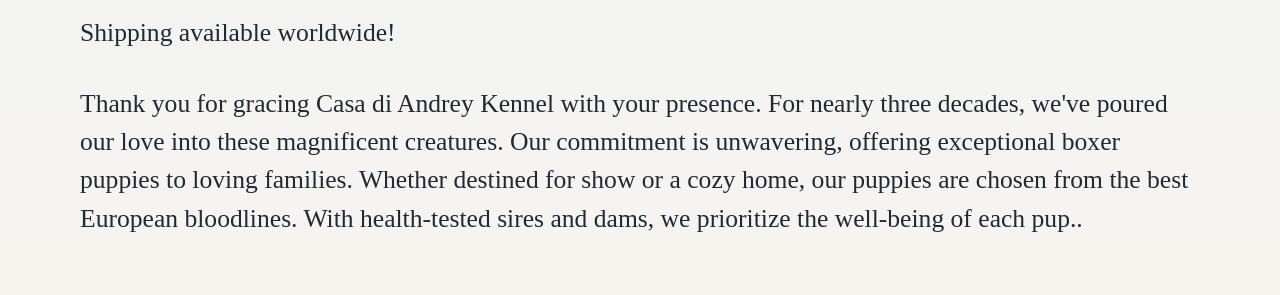
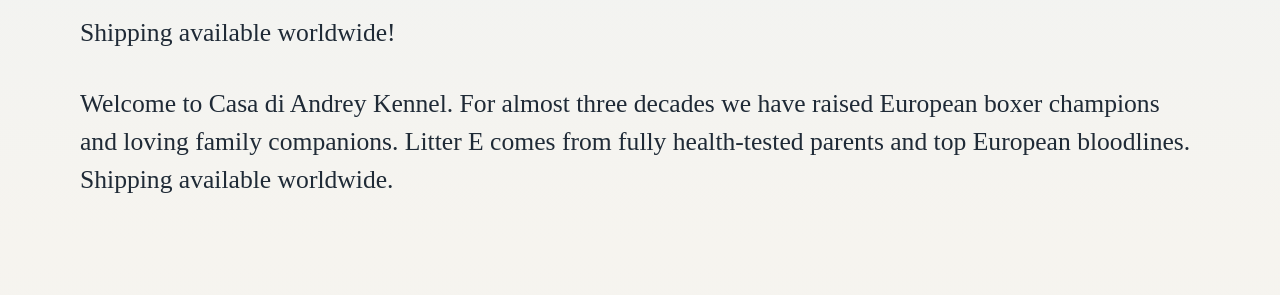
Before and after one commit to deboker/boxer-pupiess-kennel-casadiandrey, a React (Vite) app: page / in a window 1280 px wide. Shown: the part 1077-1372 px from the top of the page. Built offline with nearby package versions, Linux system fonts and the light colour scheme; a web font is replaced by a local one.

Commit message:
Improve SEO title/description and refresh hero copy

```diff
--- a/index.html
+++ b/index.html
@@ -3,7 +3,18 @@
   <head>
     <meta charset="UTF-8" />
     <meta name="viewport" content="width=device-width, initial-scale=1.0" />
-    <title>Boxer puppies</title>
+    <title>Casa di Andrey | European Boxer Puppies</title>
+    <meta
+      name="description"
+      content="Casa di Andrey kennel – European boxer puppies from health-tested parents. Litter E born 26 Feb 2026. Worldwide shipping and loving family homes."
+    />
+    <meta property="og:title" content="Casa di Andrey | European Boxer Puppies" />
+    <meta
+      property="og:description"
+      content="Meet Litter E born 26 Feb 2026. Champion bloodlines, health-tested parents, worldwide shipping."
+    />
+    <meta property="og:url" content="https://casa-di-andrey.com" />
+    <meta property="og:type" content="website" />
     <link rel="icon" href="src/assets/favicon.ico" type="image/x-icon" />
 
     <link
--- a/src/components/Body.jsx
+++ b/src/components/Body.jsx
@@ -104,7 +104,7 @@ export default function Body(props) {
         className={`meeting ${props.darkMode ? "dark-mode" : ""}`}
         id="meeting"
       >
-        <h2>From "CASA DI ANDREY": Introducing Litter E born 26.02.2026.</h2>
+        <h2>Casa di Andrey · Litter E born 26.02.2026</h2>
         <img
           src={meting}
           alt="Meeting"
@@ -112,13 +112,10 @@ export default function Body(props) {
         />
         <h3>Shipping available worldwide!</h3>
         <p>
-          Thank you for gracing Casa di Andrey Kennel with your presence. For
-          nearly three decades, we've poured our love into these magnificent
-          creatures. Our commitment is unwavering, offering exceptional boxer
-          puppies to loving families. Whether destined for show or a cozy home,
-          our puppies are chosen from the best European bloodlines. With
-          health-tested sires and dams, we prioritize the well-being of each
-          pup..
+          Welcome to Casa di Andrey Kennel. For almost three decades we have
+          raised European boxer champions and loving family companions. Litter E
+          comes from fully health-tested parents and top European bloodlines.
+          Shipping available worldwide.
         </p>
       </section>
 
```
